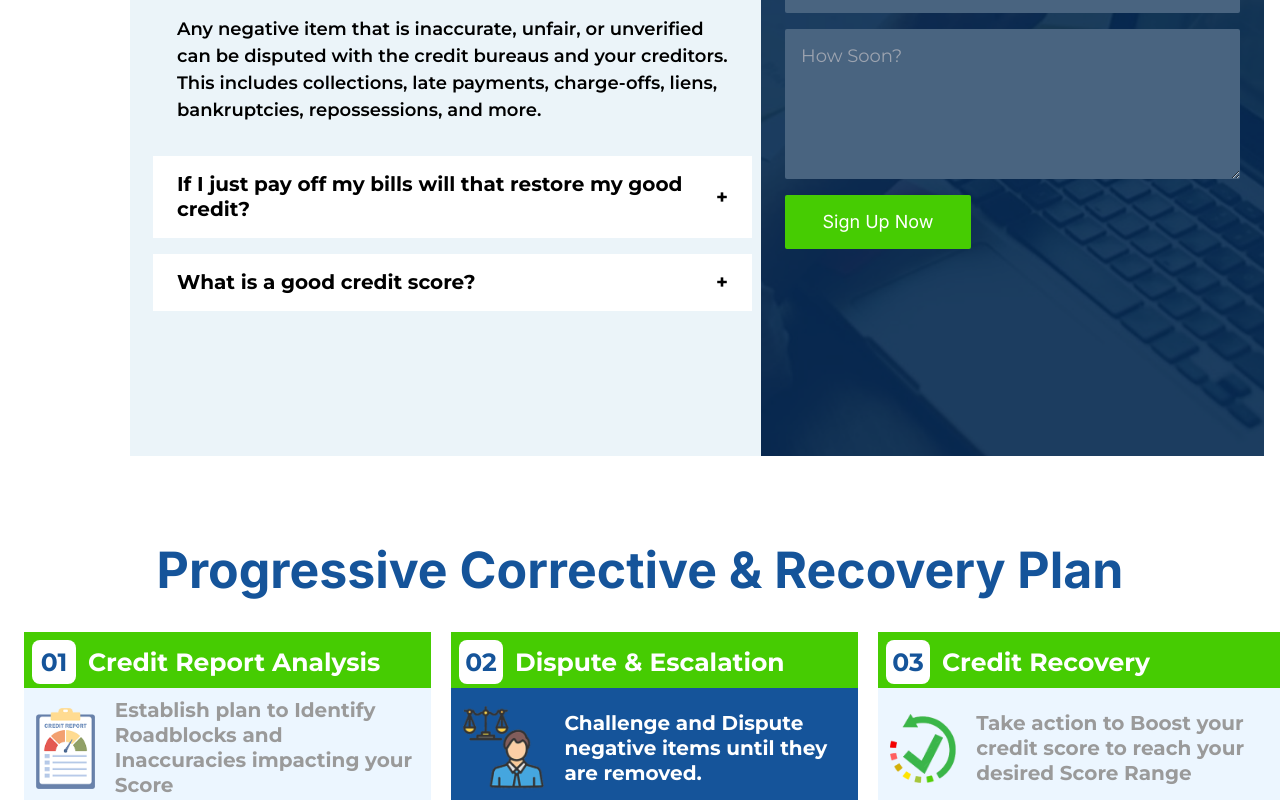
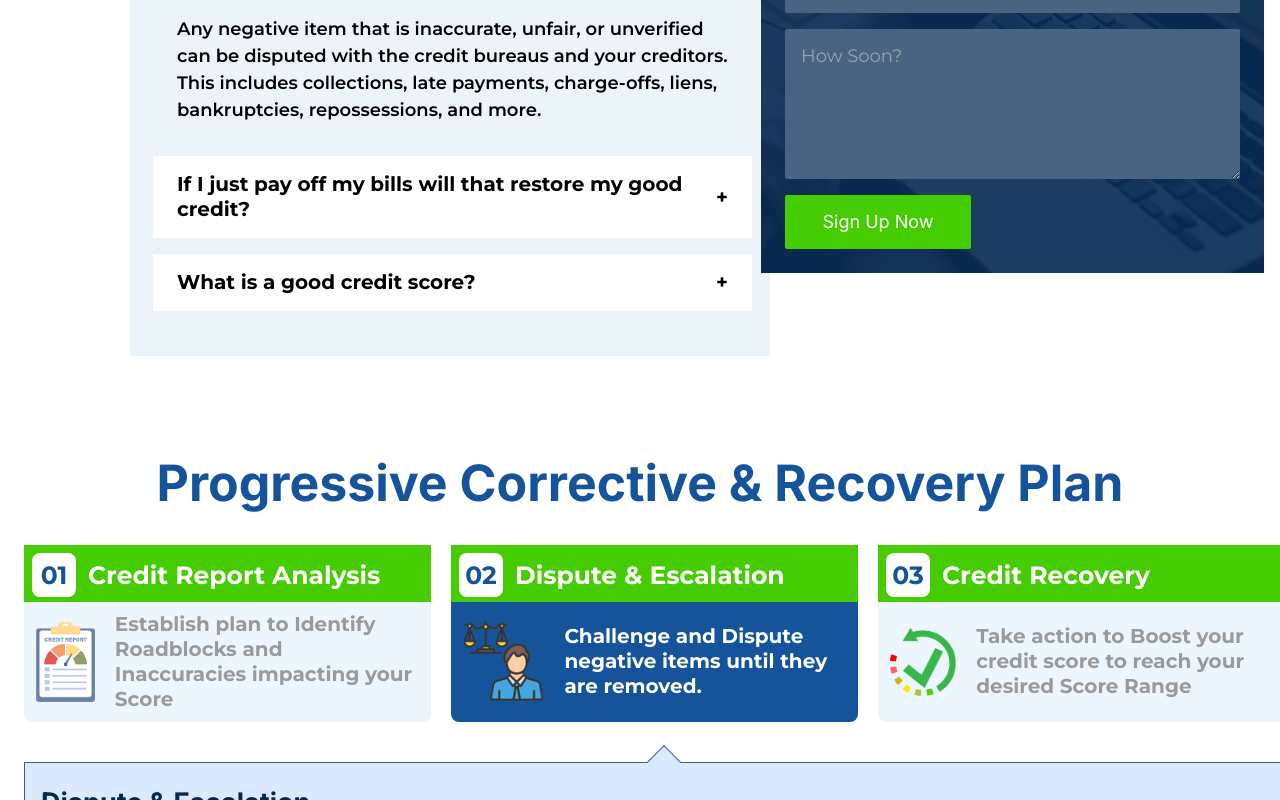
Before and after one commit to Nitin6404/ez-credit-repair, a React (Vite) app: page / in a window 1280 px wide. Shown: the part 3062-3862 px from the top of the page. Built offline with nearby package versions, Linux system fonts and the light colour scheme.

Commit message:
fix: faq section alighemtn issue

```diff
--- a/src/components/common/ProgressiveCorrective.jsx
+++ b/src/components/common/ProgressiveCorrective.jsx
@@ -97,7 +97,7 @@ export function Program() {
     <div className="px-4 md:px-0">
       <div className="mx-auto max-w-screen-xl rounded bg-white p-4 md:p-6">
         {/* Header Section */}
-        <div className="mb-6 text-center md:mb-8">
+        <div className="mb-6 mt-24 text-center md:mb-8">
           <p className="mt-4 font-inter text-[32px] font-bold leading-[40px] text-[#15549A] md:mt-[-240px] md:text-[50px] md:leading-[60px]">
             Progressive Corrective & Recovery Plan
           </p>
--- a/src/components/faq/FaqSection.jsx
+++ b/src/components/faq/FaqSection.jsx
@@ -2,7 +2,7 @@ import PropTypes from 'prop-types';
 import { useState } from 'react';
 import { accordionDataFaqSection } from '../../data/faqData';
 
-export function FAQSection({ className = '', showTitle = true, maxWidth = '4xl' }) {
+export function FAQSection({ className = 'h-full', showTitle = true, maxWidth = '4xl' }) {
   const [openIndex, setOpenIndex] = useState(2);
 
   const toggleAccordion = index => {
@@ -10,7 +10,7 @@ export function FAQSection({ className = '', showTitle = true, maxWidth = '4xl'
   };
 
   return (
-    <div className="min-h-[500px] w-full bg-[#3F8FC4] bg-opacity-[10%] md:ml-[130px] md:h-[800px] md:w-[640px]">
+    <div className="min-h-[500px] w-full bg-[#3F8FC4] bg-opacity-[10%] md:ml-[130px] md:h-[700px] md:w-[640px]">
       <div className={`${className}`}>
         {showTitle && (
           <div className={`max-w-${maxWidth} mt-[10px] p-4 md:ml-[1px] md:p-6`}>
--- a/src/components/ui/ContactForm.jsx
+++ b/src/components/ui/ContactForm.jsx
@@ -1,8 +1,8 @@
 export function Contactform() {
   return (
     <div className="w-full md:w-auto">
-      <div className="flex justify-center px-4 py-8 md:mb-[300px] md:ml-[745px] md:mt-[-800px] md:py-0">
-        <div className="flex h-auto w-full flex-col bg-[url('/src/components/asset/faqbg.png')] bg-cover bg-center p-4 md:h-[800px] md:w-[533px] md:p-6">
+      <div className="flex justify-center px-4 py-8 md:mb-[300px] md:ml-[745px] md:mt-[-700px] md:py-0">
+        <div className="flex h-auto w-full flex-col bg-[url('/src/components/asset/faqbg.png')] bg-cover bg-center p-4 md:h-full md:w-[533px] md:p-6">
           <div className="mt-0 flex-1 md:mt-[-10px]">
             <h2 className="text-center font-inter text-[32px] font-[400] leading-[40px] text-[#FFFFFF] md:text-left md:text-[45px] md:leading-[54.46px]">
               Start Your Recovery
```
